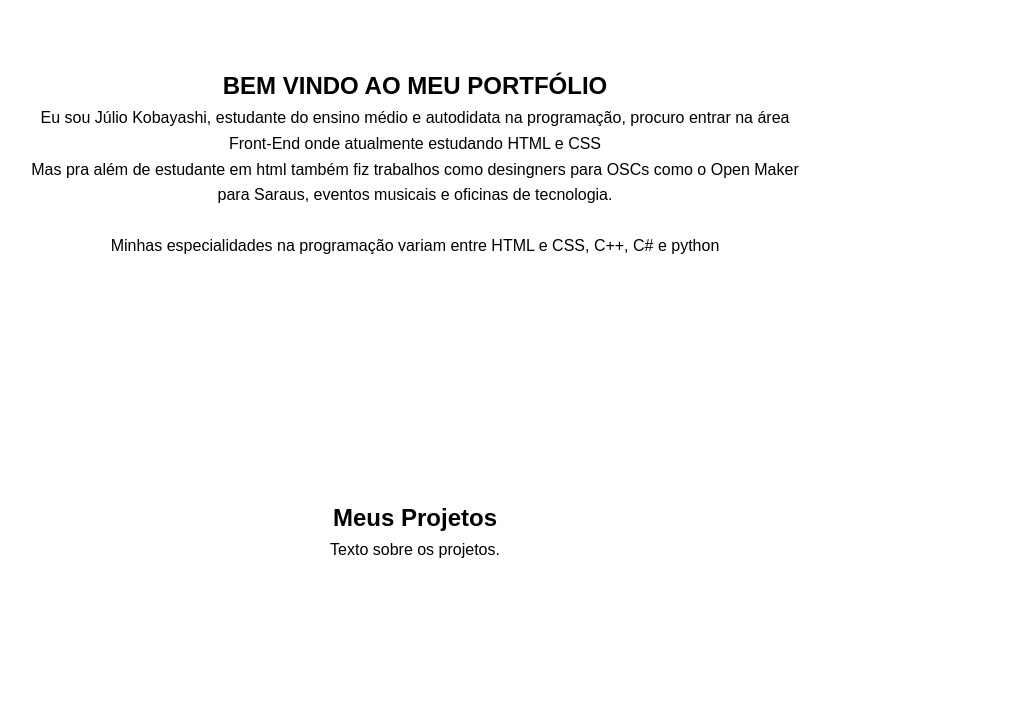
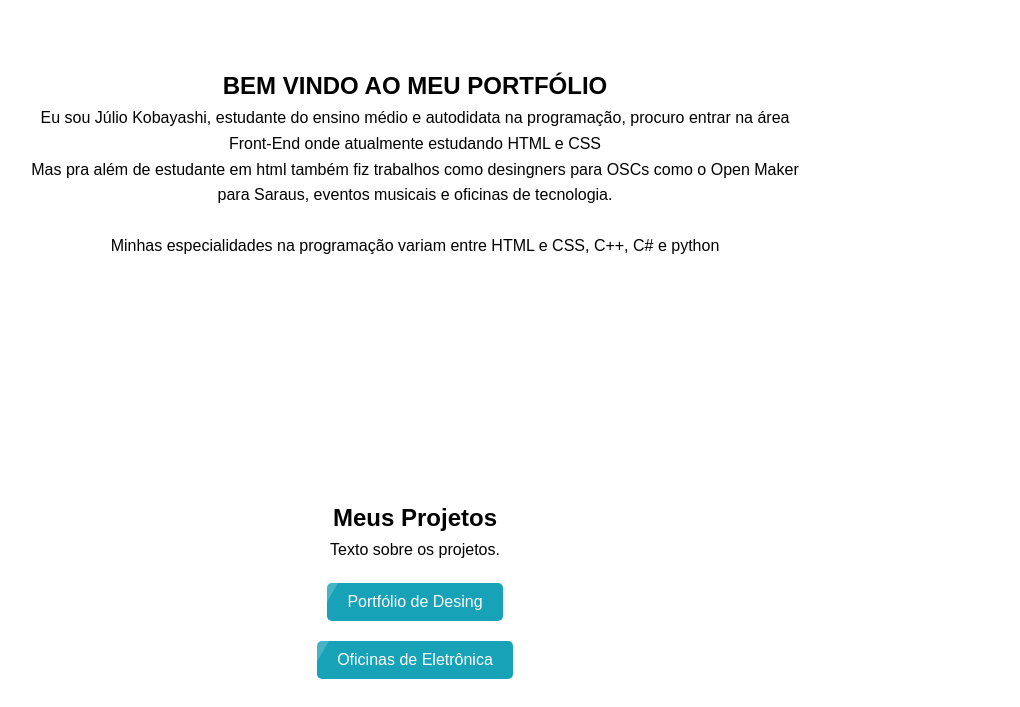
Before and after one commit to juliokobayashi/Portfolio, a plain HTML site: page index.html in a window 1280 px wide. Shown: the part 93-800 px from the top of the page, without its empty margins (225-1245 px from the left). Drawn offline with Linux system fonts and the light colour scheme.

Commit message:
Add files via upload

```diff
--- a/index.html
+++ b/index.html
@@ -34,6 +34,19 @@
   <section id="projetos">
     <h2>Meus Projetos</h2>
     <p>Texto sobre os projetos.</p>
+
+
+  <div class="botoes">
+
+    <a href="./páginas/Flyers/Flyers.html" target="flyers">
+    <button class="animated">Portfólio de Desing</button>
+  </a>
+
+  <a href="./páginas/Oficinas/Oficinas.html" target="oficinas">
+    <button class="animated">Oficinas de Eletrônica</button>
+  </a>
+  </div>
+
   </section>
 
 
--- a/style.css
+++ b/style.css
@@ -42,6 +42,54 @@
   .navbar a:hover {
       color: #CCCCCC;
   }
+
+  .botoes{
+    font-family: Arial, sans-serif;
+    display: flex;
+    flex-direction: column;
+    align-items: center;
+    justify-content: center;
+    gap: 20px;
+    margin: 20px;
+}
+
+  /* botões */
+  button {
+    padding: 10px 20px;
+    font-size: 16px;
+    border: none;
+    border-radius: 5px;
+    cursor: pointer;
+    transition: all 0.3s ease;
+}
+ /* Botão Animado */
+.animated {
+    position: relative;
+    overflow: hidden;
+    background-color: #17a2b8;
+    color: white;
+}
+
+.animated:hover {
+    background-color: #138496;
+}
+
+.animated::before {
+    content: '';
+    position: absolute;
+    top: 0;
+    left: -100%;
+    width: 100%;
+    height: 100%;
+    background: rgba(255, 255, 255, 0.2);
+    transform: skewX(-30deg);
+    transition: all 0.3s ease;
+}
+
+.animated:hover::before {
+    left: 100%;
+}
+
 
 
   .logo {
```
Also changed, not shown: páginas/Flyers/Flyers.html (added, +27 -0 lines), páginas/Oficinas/Oficinas.html (added, +22 -0 lines), páginas/Flyers/Img/Cópia de Oficina de Campo Harmônico (4).png (added), 3 other files.
